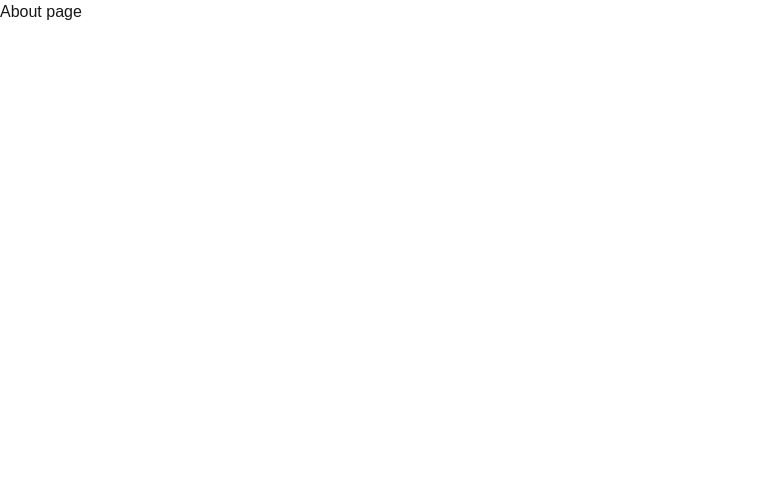
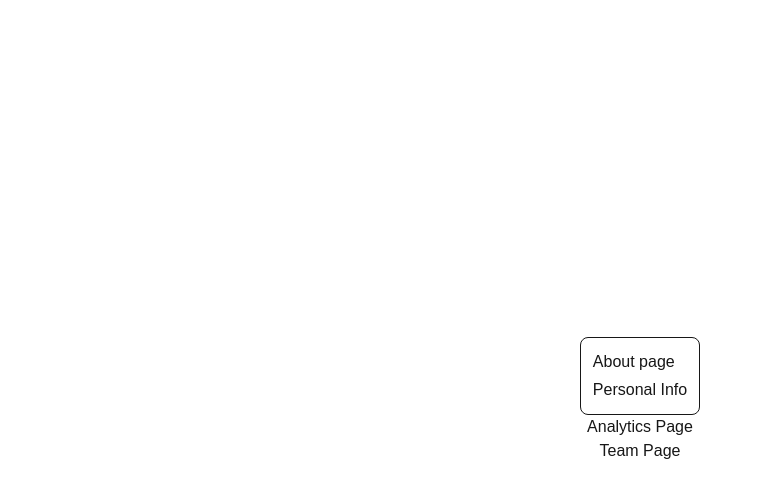
Before and after one commit to HrushiBorhade/catch-up-with-nextjs-15, a Next.js app: page /about in a window 1280 px wide. Shown: the top 498 px of the page, without its empty margins (0-763 px from the left). Built offline with nearby package versions, Linux system fonts and the light colour scheme.

Commit message:
feat: Add Routing - parallel routes

```diff
--- /dev/null
+++ b/app/(marketing)/about/@analytics/default.tsx
@@ -0,0 +1,5 @@
+export default function page() {
+    return (
+      <div>Default Analytics Page</div>
+    )
+  }
--- /dev/null
+++ b/app/(marketing)/about/@analytics/page.tsx
@@ -0,0 +1,5 @@
+export default function page() {
+  return (
+    <div>Analytics Page</div>
+  )
+}
--- /dev/null
+++ b/app/(marketing)/about/@team/default.tsx
@@ -0,0 +1,5 @@
+export default function page() {
+    return (
+      <div>Default Team Page</div>
+    )
+  }
--- /dev/null
+++ b/app/(marketing)/about/@team/page.tsx
@@ -0,0 +1,5 @@
+export default function page() {
+  return (
+    <div>Team Page</div>
+  )
+}
--- /dev/null
+++ b/app/(marketing)/about/layout.tsx
@@ -0,0 +1,17 @@
+export default function layout({
+  children,
+  analytics,
+  team,
+}: {
+  children: React.ReactNode;
+  analytics: React.ReactNode;
+  team: React.ReactNode;
+}) {
+  return (
+    <section className="flex flex-col items-center justify-center w-full h-screen">
+      {children}
+      {analytics}
+      {team}
+    </section>
+  );
+}
--- a/app/(marketing)/about/page.tsx
+++ b/app/(marketing)/about/page.tsx
@@ -1,5 +1,16 @@
+import Link from "next/link";
+
 export default function page() {
   return (
-    <div>About page</div>
-  )
+    <div className="flex flex-col gap-1 border rounded-lg p-3">
+      <p>About page</p>
+
+      <Link
+        className="hover:underline cursor-pointer underline-offset-4"
+        href="/about/personal"
+      >
+        Personal Info
+      </Link>
+    </div>
+  );
 }
--- /dev/null
+++ b/app/(marketing)/about/personal/page.tsx
@@ -0,0 +1,5 @@
+export default function page() {
+  return (
+    <div>Personal Info</div>
+  )
+}
--- a/app/blog/[slug]/page.tsx
+++ b/app/blog/[slug]/page.tsx
@@ -1,3 +1,4 @@
+import { getPosts } from "@/lib/posts";
 import { redirect } from "next/navigation";
 
 export default async function Page({
@@ -10,3 +11,11 @@ export default async function Page({
 
   return <div>My Post: {slug}</div>;
 }
+
+export async function generateStaticParams() {
+  const posts = await getPosts();
+
+  return posts.map((post) => ({
+    slug: post.id.toString(),
+  }));
+}
--- a/middleware.ts
+++ b/middleware.ts
@@ -13,5 +13,5 @@ export function middleware(request: NextRequest) {
 }
 
 export const config = {
-  matcher: ["/blog/:slug*"]
+  matcher: ["/random"]
 };
```
Also changed, not shown: 1 other file (tests, documents, lock files or other folders).
